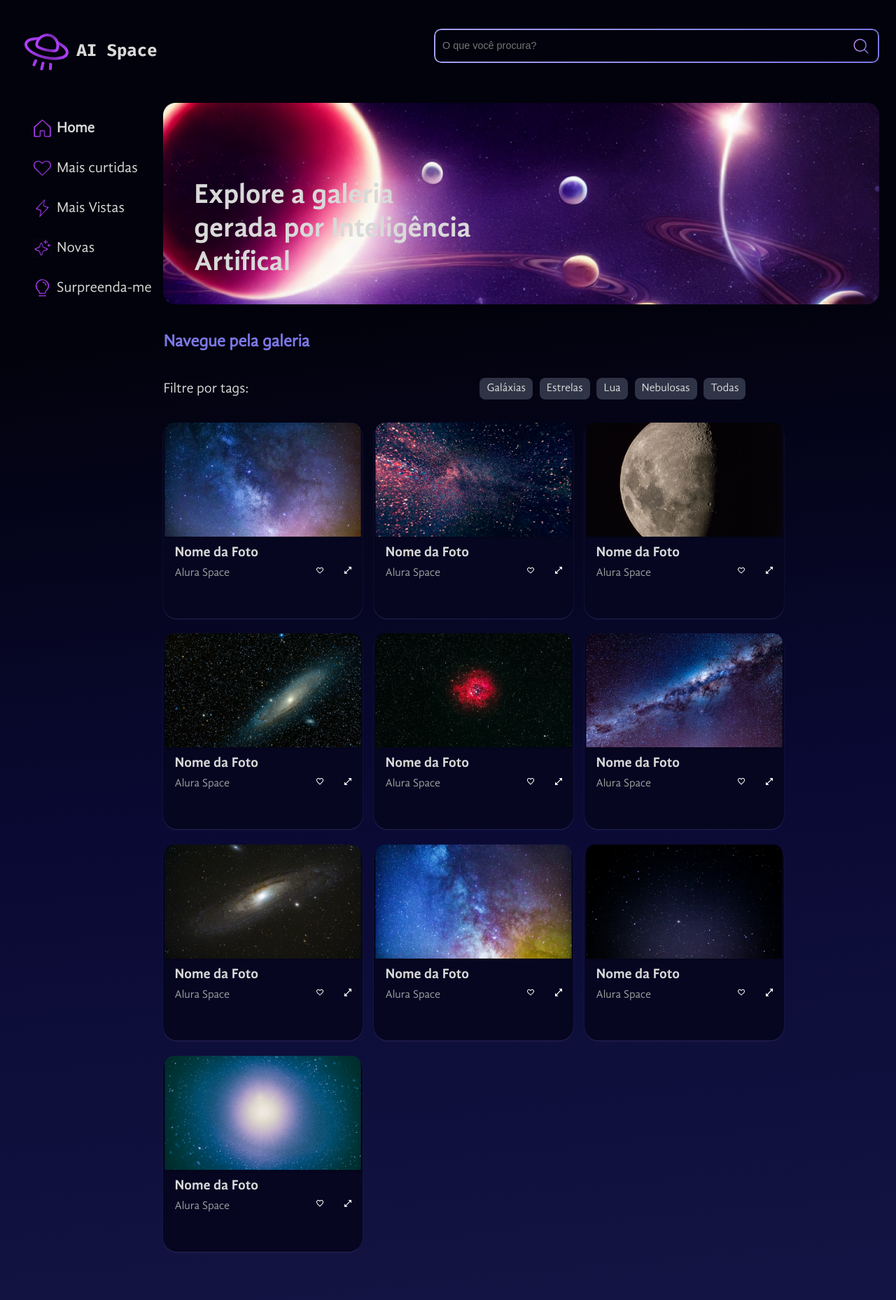
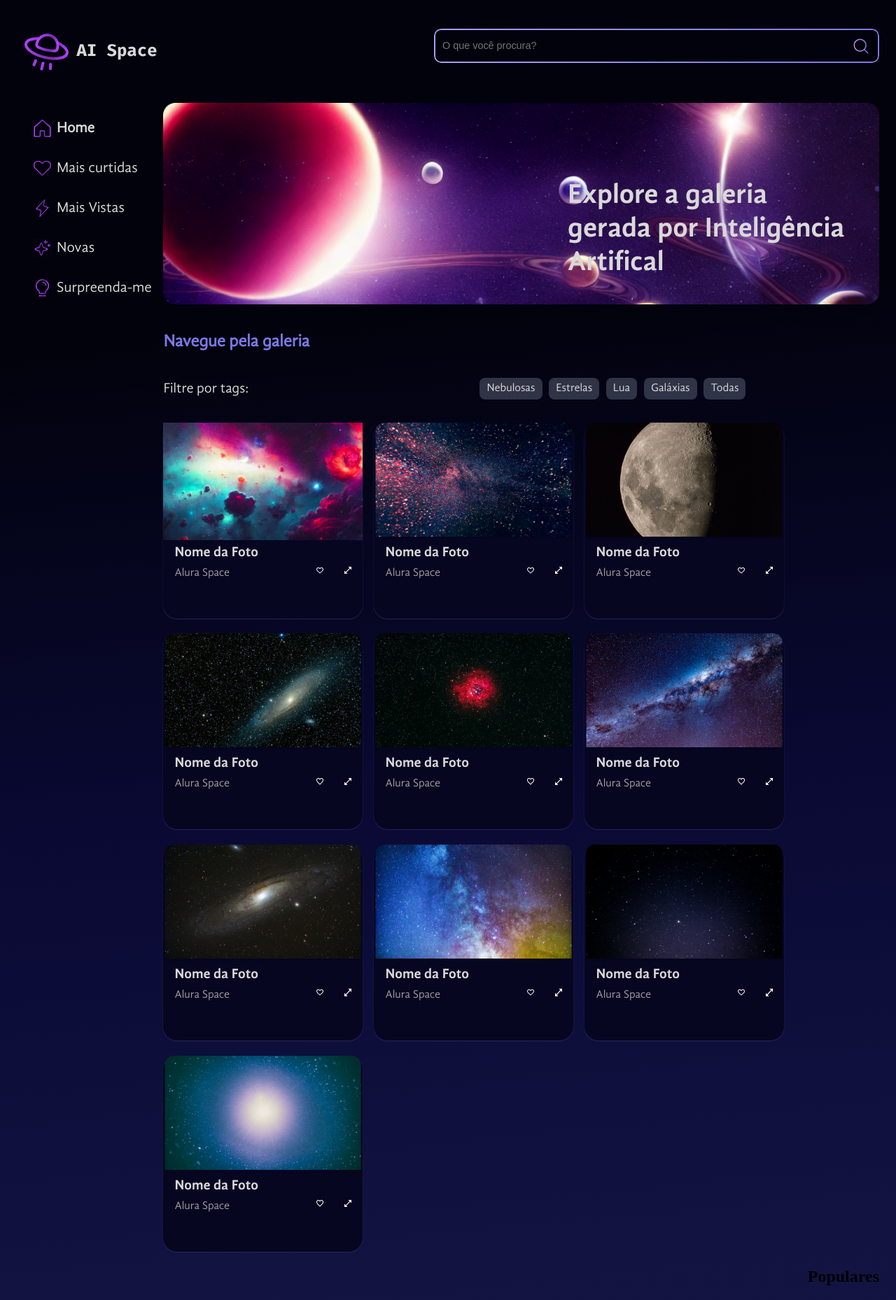
Before and after one commit to robs-am/space-gallery, a React (Create React App) app: page / in a window 1280 px wide. Shown: the whole page at 70% size. Built offline with nearby package versions, Linux system fonts and the light colour scheme.

Commit message:
add json populares

```diff
--- /dev/null
+++ b/src/Components/Galeria/Populares/fotos-populares.json
@@ -0,0 +1,27 @@
+[
+    {
+      "path": "/assets/imagens/populares/foto-1.png",
+      "alt": "galáxia",
+      "id": 1
+    },
+    {
+      "path": "/assets/imagens/populares/foto-2.png",
+      "alt": "lua",
+      "id": 2
+    },
+    {
+      "path": "/assets/imagens/populares/foto-3.png",
+      "alt": "terra",
+      "id": 3
+    },
+    {
+      "path": "/assets/imagens/populares/foto-4.png",
+      "alt": "nuvem",
+      "id": 4
+    },
+    {
+      "path": "/assets/imagens/populares/foto-5.png",
+      "alt": "meteoro",
+      "id": 5
+    }
+  ]
--- /dev/null
+++ b/src/Components/Galeria/Populares/index.jsx
@@ -0,0 +1,11 @@
+import React from "react";
+import fotosPoupulares from "./fotos-populares.json";
+
+export default function Populares() {
+  return (
+    <asided>
+      <h2>Populares</h2>
+      <ul></ul>
+    </asided>
+  );
+}
--- a/src/Components/Galeria/fotos.json
+++ b/src/Components/Galeria/fotos.json
@@ -4,7 +4,7 @@
       "creditos": "Alura Space",
       "imagem": "/assets/imagens/galeria/foto-1.png",
       "id": "1",
-      "tag": "Galáxias"
+      "tag": "Nebulosas"
     },
     {
       "titulo": "Nome da Foto",
--- a/src/Pages/Homepage/Homepage.module.scss
+++ b/src/Pages/Homepage/Homepage.module.scss
@@ -28,7 +28,8 @@ main {
       width: 401px;
       height: 144px;
       top: 75px;
-      left: 44px;
+      right: 44px;
+      text-shadow: #000000;
     }
   }
 }
--- a/src/Pages/Homepage/index.jsx
+++ b/src/Pages/Homepage/index.jsx
@@ -1,4 +1,5 @@
 import Galeria from "../../Components/Galeria";
+import Populares from "../../Components/Galeria/Populares";
 import Menu from "../../Components/Menu";
 import Header from "./../../Components/Header/index";
 
@@ -21,9 +22,10 @@ export default function Homepage() {
             <img src={Banner} alt="Imagem de cristais em um planeta AI" />
           </div>
         </section>
-          <div className={styles.galeria}>
-            <Galeria />
-          </div>
+        <div className={styles.galeria}>
+          <Galeria />
+          <Populares />
+        </div>
       </main>
     </>
   );
```
Also changed, not shown: src/Components/Populares/index.jsx (deleted, +0 -7 lines), public/assets/imagens/galeria/foto-1.png.
